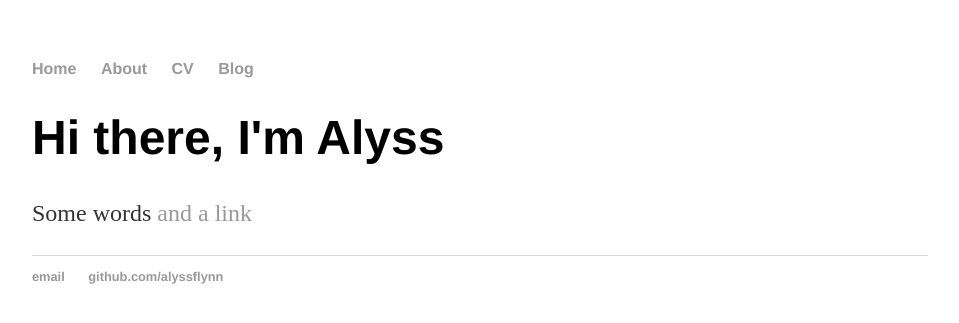
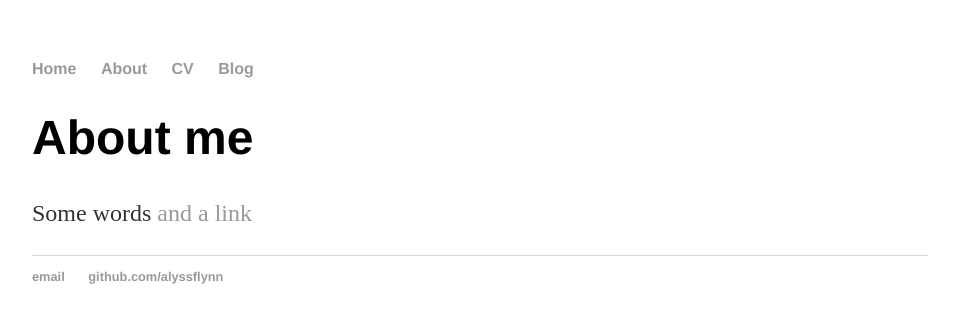
Before and after one commit to alyssflynn/alyssflynn.github.io, a Jekyll site: the page built from about/index.html, in a window 1280 px wide. Shown: the top 323 px of the page, without its empty margins (160-1119 px from the left). Built offline with Jekyll 4.4.1, drawn with Linux system fonts in a browser that asks for light colours.

Commit message:
Update index.html

```diff
--- a/about/index.html
+++ b/about/index.html
@@ -3,6 +3,6 @@ layout: default
 title: About Me
 ---
 <div class="blurb">
-	<h1>Hi there, I'm Alyss</h1>
+	<h1>About me</h1>
 	<p>Some words <a href="/home">and a link</a></p>
 </div><!-- /.blurb -->
```
